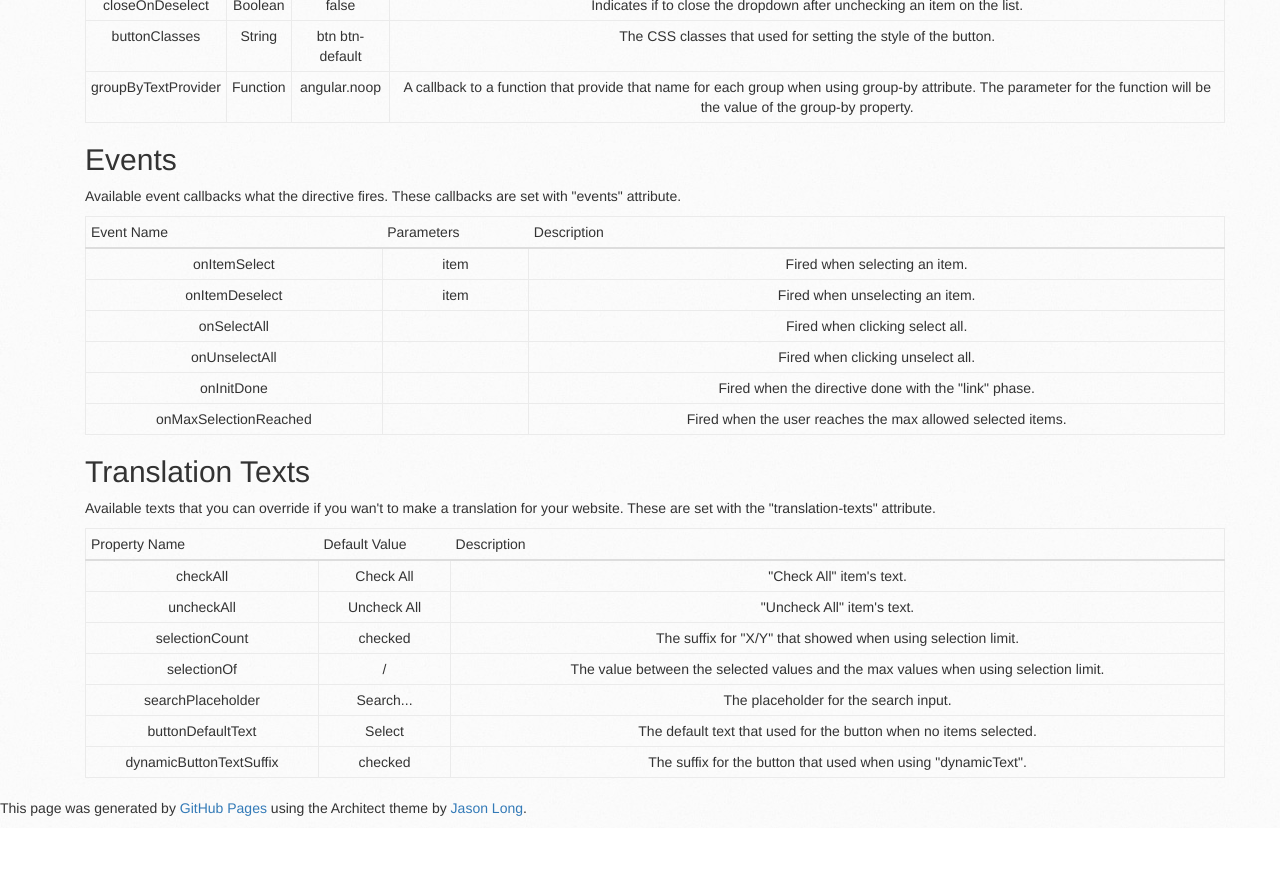
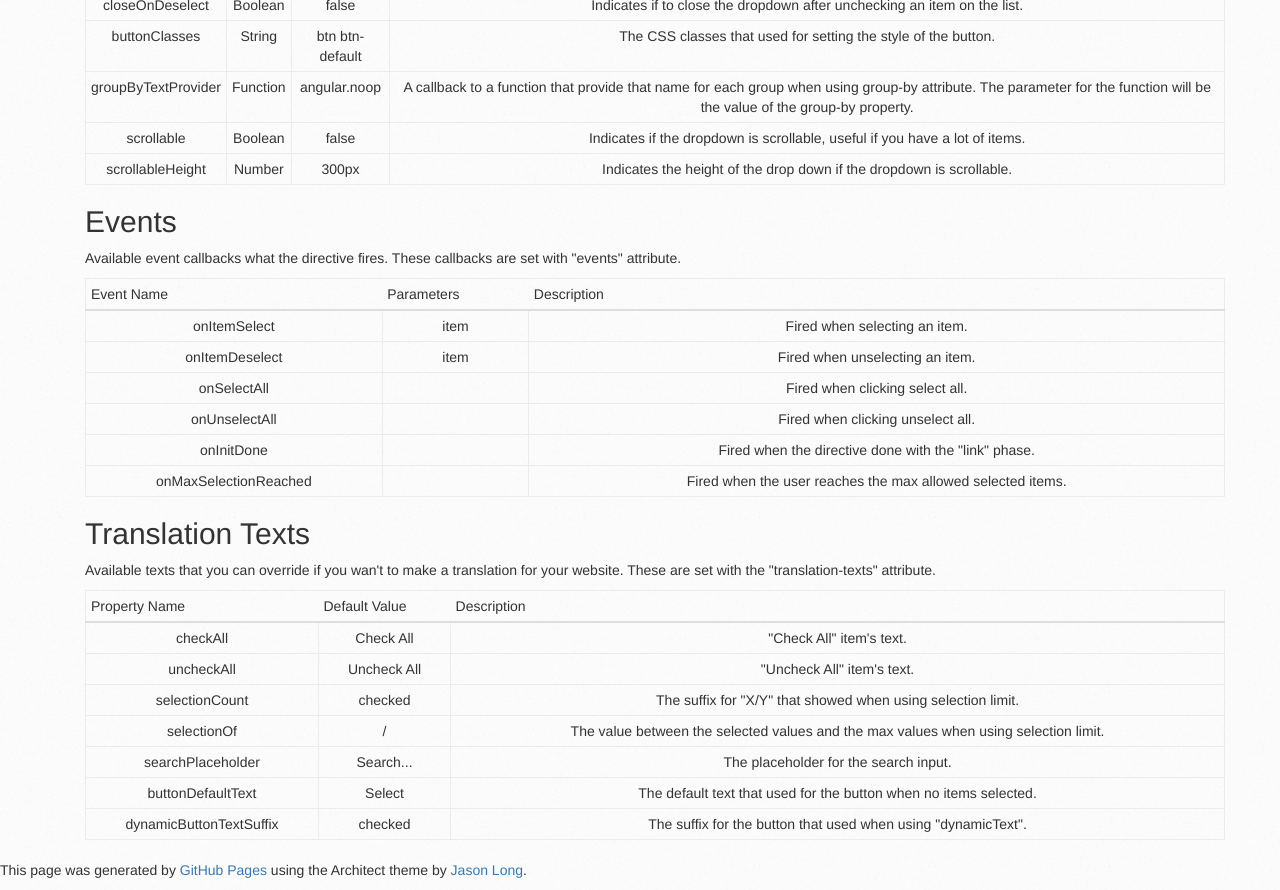
Before and after one commit to dotansimha/angularjs-dropdown-multiselect, a website: page development_index.html in a window 1280 px wide. Shown: the part 6460-7350 px from the top of the page. Before the commit the page ends 7288 px from the top, so only its background shows below. Drawn offline with nearby package versions, Linux system fonts and the light colour scheme; some packages are replaced by stand-ins of ours; a script that the page names is missing.

Commit message:
Scrollable multiselect - Added two settings scrollable and scrollableHeight, By default - the multiselect is non scrollable. Useful if multiselect has a lot of items.

```diff
--- a/pages/javascripts/pages/home/home.html
+++ b/pages/javascripts/pages/home/home.html
@@ -609,6 +609,18 @@
                 <td>angular.noop</td>
                 <td>A callback to a function that provide that name for each group when using group-by attribute. The parameter for the function will be the value of the group-by property.</td>
             </tr>
+            <tr>
+                <td>scrollable</td>
+                <td>Boolean</td>
+                <td>false</td>
+                <td>Indicates if the dropdown is scrollable, useful if you have a lot of items.</td>
+            </tr>
+            <tr>
+                <td>scrollableHeight</td>
+                <td>Number</td>
+                <td>300px</td>
+                <td>Indicates the height of the drop down if the dropdown is scrollable.</td>
+            </tr>
         </tbody>
     </table>
     <h2>Events</h2>
--- a/src/angularjs-dropdown-multiselect.js
+++ b/src/angularjs-dropdown-multiselect.js
@@ -20,7 +20,7 @@ directiveModule.directive('ngDropdownMultiselect', ['$filter', '$document', '$co
 
 			var template = '<div class="multiselect-parent btn-group dropdown-multiselect">';
 			template +='<button type="button" class="dropdown-toggle" ng-class="settings.buttonClasses" ng-click="toggleDropdown()">{{getButtonText()}}<span class="caret"></span></button>';
-			template += '<ul class="dropdown-menu dropdown-menu-form" ng-style="{display: open ? \'block\' : \'none\'}">';
+			template += '<ul class="dropdown-menu dropdown-menu-form" ng-style="{display: open ? \'block\' : \'none\', overflow: settings.scrollable ?  \'overflow-y\' : \'hidden\', height : settings.scrollable ?   \'settings.scrollableHeight\' : \'100%\' }">';
 			template += '<li ng-hide="!settings.showCheckAll || settings.selectionLimit > 0"><a data-ng-click="selectAll()"><span class="glyphicon glyphicon-ok"></span>  {{texts.checkAll}}</a>';
 			template += '<li ng-show="settings.showUncheckAll"><a data-ng-click="deselectAll();"><span class="glyphicon glyphicon-remove"></span>   {{texts.uncheckAll}}</a></li>';
 			template += '<li ng-hide="(!settings.showCheckAll || settings.selectionLimit > 0) && !settings.showUncheckAll" class="divider"></li>';
@@ -81,6 +81,8 @@ directiveModule.directive('ngDropdownMultiselect', ['$filter', '$document', '$co
 
 			$scope.settings = {
 				dynamicTitle: true,
+                scrollable: false,
+                scrollableHeight: '300px',
 				closeOnBlur: true,
 				displayProp: 'label',
 				idProp: 'id',
```
